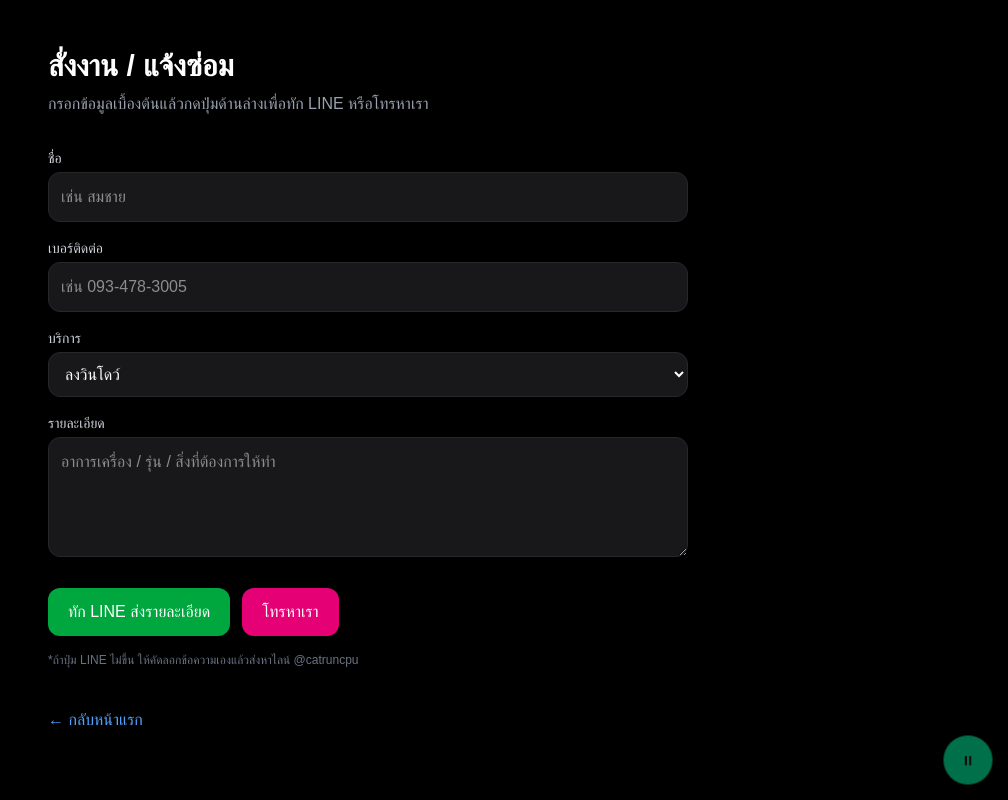
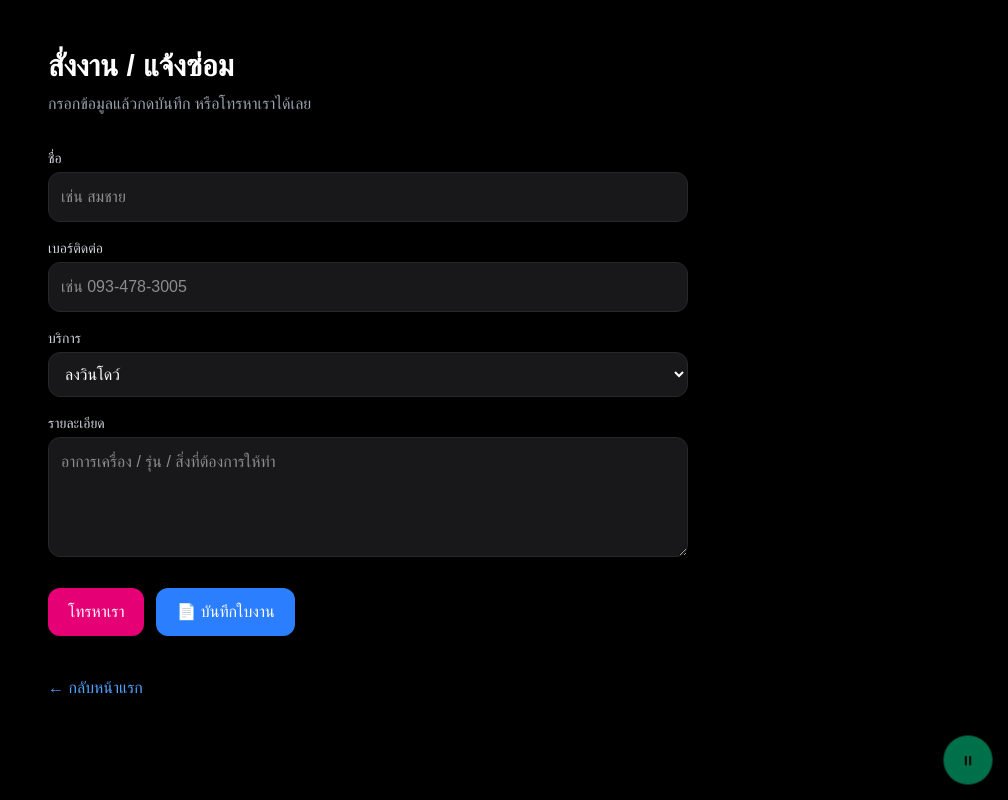
Before and after one commit to catrun2532-tech/crc-website, a Next.js app: page /order in a window 1280 px wide. Shown: the whole page, without its empty margins (272-1280 px from the left). Built offline with nearby package versions, Linux system fonts and the light colour scheme.

Commit message:
Update page.tsx

```diff
--- a/src/app/order/page.tsx
+++ b/src/app/order/page.tsx
@@ -1,7 +1,8 @@
 "use client";
 
-import { useState, useMemo } from "react";
+import { useState } from "react";
 import Link from "next/link";
+import { jsPDF } from "jspdf";
 
 export default function OrderPage() {
   const [name, setName] = useState("");
@@ -9,21 +10,31 @@ export default function OrderPage() {
   const [service, setService] = useState("ลงวินโดว์");
   const [details, setDetails] = useState("");
 
-  // คำนวณข้อความ LINE เฉพาะเมื่อค่าฟอร์มเปลี่ยน
-  const lineText = useMemo(
-    () =>
-      encodeURIComponent(
-        `สวัสดีครับ บังแม็ก\nชื่อ: ${name}\nโทร: ${phone}\nบริการ: ${service}\nรายละเอียด: ${details}`
-      ),
-    [name, phone, service, details]
-  );
+  // ✅ ฟังก์ชันสร้าง PDF
+  const handleGeneratePDF = () => {
+    const doc = new jsPDF();
+
+    doc.setFont("Helvetica", "normal");
+
+    doc.text("ใบงาน / แจ้งซ่อม", 20, 20);
+    doc.text(`ชื่อ: ${name || "-"}`, 20, 40);
+    doc.text(`โทร: ${phone || "-"}`, 20, 50);
+    doc.text(`บริการ: ${service || "-"}`, 20, 60);
+
+    doc.text("รายละเอียด:", 20, 70);
+
+    const splitDetails = doc.splitTextToSize(details || "-", 170);
+    doc.text(splitDetails, 20, 80);
+
+    doc.save(`order-${name || "customer"}.pdf`);
+  };
 
   return (
     <main className="min-h-screen bg-black text-white">
       <section className="max-w-2xl mx-auto px-4 py-12">
         <h1 className="text-3xl font-bold">สั่งงาน / แจ้งซ่อม</h1>
         <p className="mt-2 text-gray-400">
-          กรอกข้อมูลเบื้องต้นแล้วกดปุ่มด้านล่างเพื่อทัก LINE หรือโทรหาเรา
+          กรอกข้อมูลแล้วกดบันทึก หรือโทรหาเราได้เลย
         </p>
 
         <div className="mt-8 space-y-4">
@@ -73,27 +84,23 @@ export default function OrderPage() {
             />
           </div>
 
-          <div className="flex gap-3 pt-2">
-            <a
-              href={`https://line.me/ti/p/~catruncpu?text=${lineText}`}
-              className="bg-green-600 hover:bg-green-700 px-5 py-3 rounded-xl"
-              target="_blank"
-              rel="noopener noreferrer"
-            >
-              ทัก LINE ส่งรายละเอียด
-            </a>
+          {/* ปุ่มเหลือแค่ โทร + PDF */}
+          <div className="flex gap-3 pt-2 flex-wrap">
             <a
               href="tel:0934783005"
               className="bg-pink-600 hover:bg-pink-700 px-5 py-3 rounded-xl"
-              rel="noopener noreferrer"
             >
               โทรหาเรา
             </a>
+
+            <button
+              type="button"
+              onClick={handleGeneratePDF}
+              className="bg-blue-500 hover:bg-blue-600 px-5 py-3 rounded-xl"
+            >
+              📄 บันทึกใบงาน
+            </button>
           </div>
-
-          <p className="text-xs text-gray-500">
-            *ถ้าปุ่ม LINE ไม่ขึ้น ให้คัดลอกข้อความเองแล้วส่งหาไลน์ @catruncpu
-          </p>
         </div>
 
         <div className="mt-10">
```
